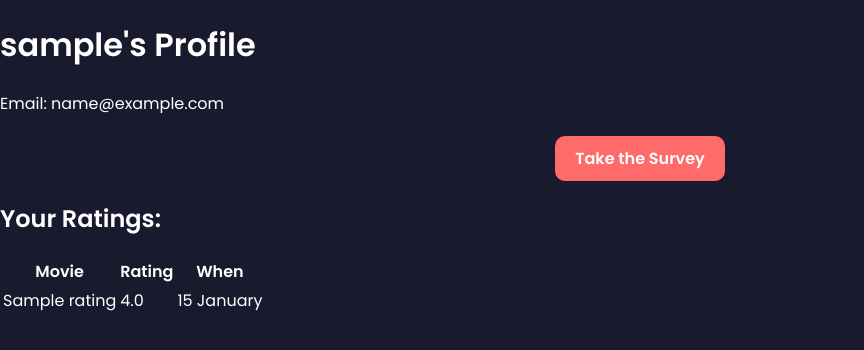
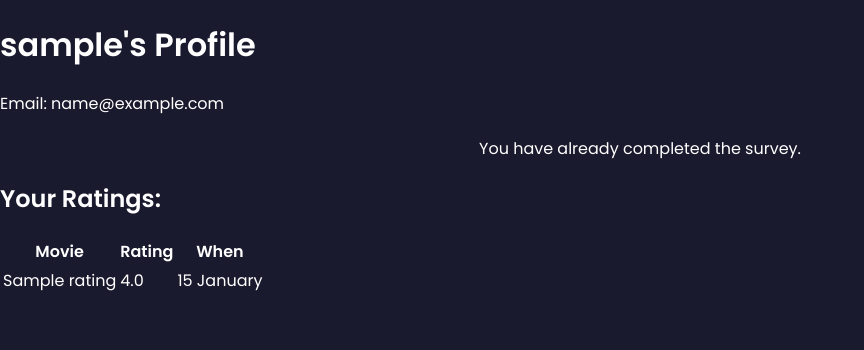
Before and after one commit to Sqizeeeeee/PopCornPal, a Flask app: page /profile in a window 1280 px wide. Shown: the part 75-425 px from the top of the page, without its empty margins (0-864 px from the left). Run offline with Flask 3, Linux system fonts and the light colour scheme; a user stored in the database is signed in; tables that the repository leaves empty hold one stand-in row (values such as "Sample post").

Commit message:
added opportunity to take a survey only once

```diff
--- a/app/models.py
+++ b/app/models.py
@@ -12,6 +12,7 @@ class User(db.Model, UserMixin):   # ✅ Наследуемся от UserMixin
     email = db.Column(db.String(120), unique=True, nullable=False)
     password_hash = db.Column(db.String(128), nullable=False)
     created_at = db.Column(db.DateTime, default=datetime.utcnow)
+    survey_completed = db.Column(db.Boolean, default=False)
 
     ratings = db.relationship('Rating', backref='user', lazy=True)
 
--- a/app/routes.py
+++ b/app/routes.py
@@ -156,6 +156,11 @@ def profile():
 @bp.route('/survey', methods=['GET', 'POST'])
 @login_required
 def survey():
+    # Если пользователь уже прошёл опрос, редиректим на профиль
+    if current_user.survey_completed:
+        flash("You have already completed the survey.", "info")
+        return redirect(url_for('main.profile'))
+
     if request.method == 'POST':
         data = request.get_json()
         for movie in SURVEY_MOVIES:
@@ -178,7 +183,11 @@ def survey():
             )
 
             db.session.add(rating)
+
+        # Отмечаем, что опрос пройден
+        current_user.survey_completed = True
         db.session.commit()
 
         return jsonify({"message": "Thank you! Your ratings are saved 🎬"})
+
     return render_template('survey.html', movies=SURVEY_MOVIES)
--- a/app/templates/profile.html
+++ b/app/templates/profile.html
@@ -16,7 +16,11 @@
         <p>Email: {{ user.email }}</p>
 
         <div class="profile-actions">
-            <a class="btn" href="{{ url_for('main.survey') }}">Take the Survey</a>
+            {% if not user.survey_completed %}
+                <a class="btn" href="{{ url_for('main.survey') }}">Take the Survey</a>
+            {% else %}
+                <p class="info">You have already completed the survey.</p>
+            {% endif %}
         </div>
 
         <h2>Your Ratings:</h2>
@@ -34,7 +38,7 @@
                 <tr>
                     <td>{{ r.movie_title }}</td>
                     <td>{{ r.rating }}</td>
-                    <td>{{ r.created_at.strftime("%d %B") }}</td>
+                    <td>{{ r.created_at.strftime("%d %B") if r.created_at else "—" }}</td>
                 </tr>
             {% endfor %}
             </tbody>
```
